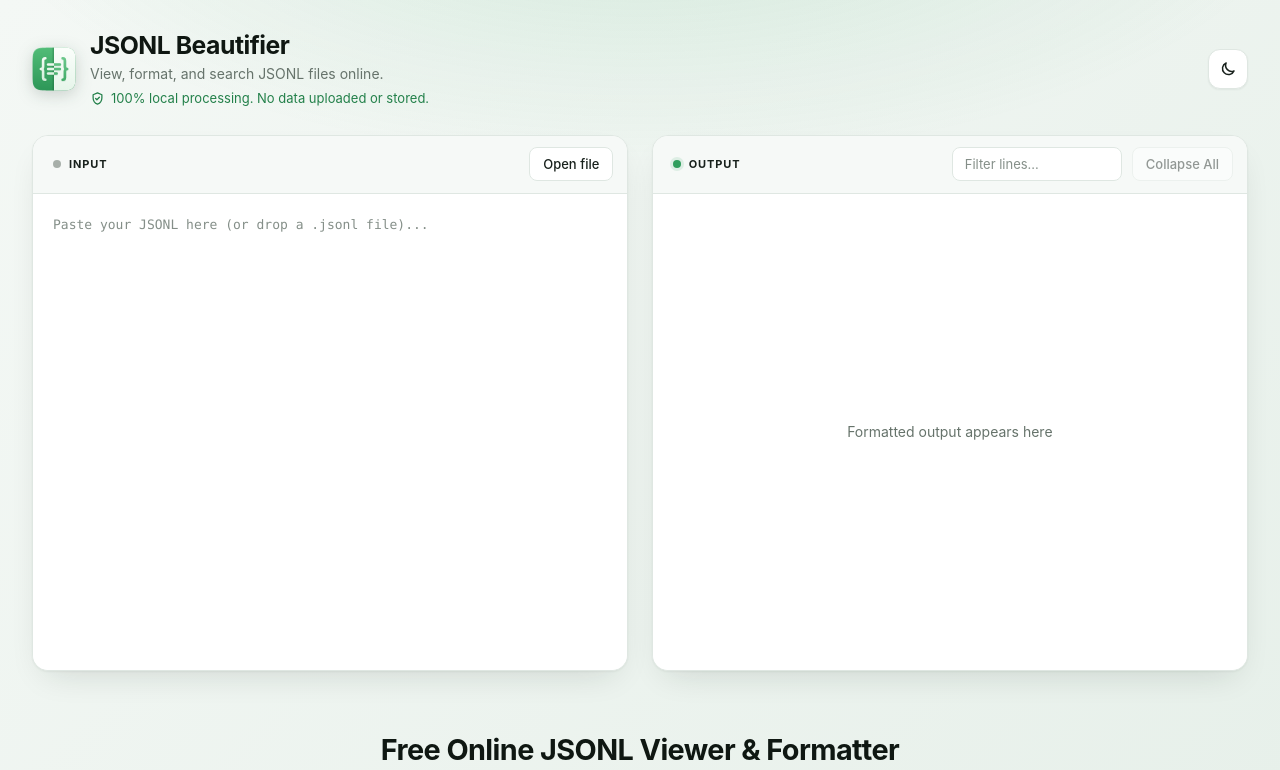
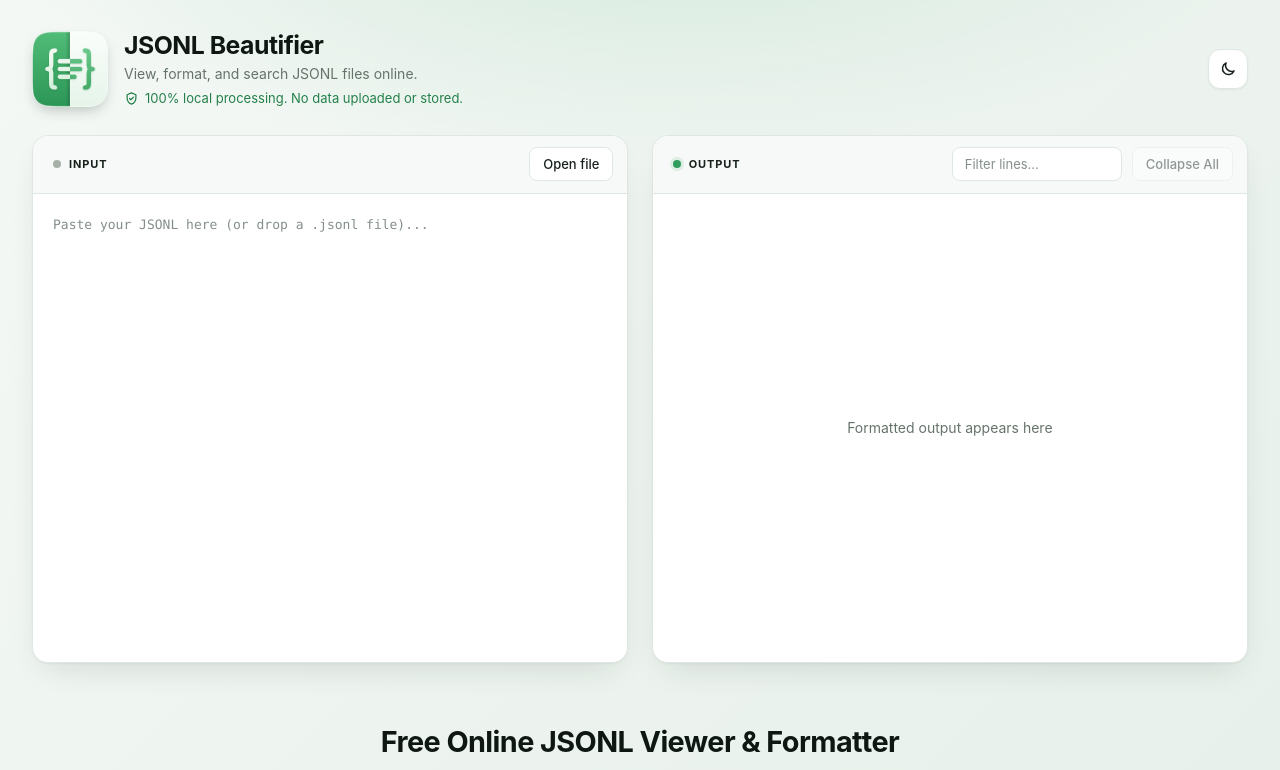
Before and after one commit to NatashaTheRobot/jsonl-beautifier, a plain HTML site: page index.html in a window 1280 px wide. Shown: the top 770 px of the page. Drawn offline with Linux system fonts and the light colour scheme.

Commit message:
Use a PNG logo in the header and make it as tall as the text beside it
Why: Safari drew the SVG logo soft and washed out, and the logo looked
small next to three lines of text.
What: the header now loads logo.png (216 px, sharp at 3x), sized up to
76 px so it matches the heading, subtitle and privacy line; its shadow
is a box-shadow, because a CSS filter on an image is what Safari blurs.
Proof: checked in a Chromium browser at 1280x800 and 375x812. Not yet
seen in Safari: remote automation is off there.

```diff
--- a/index.html
+++ b/index.html
@@ -298,7 +298,7 @@
         .brand {
             display: flex;
             align-items: center;
-            gap: 14px;
+            gap: 16px;
             min-width: 0;
             color: inherit;
             text-decoration: none;
@@ -307,9 +307,11 @@
 
         .brand-logo {
             flex: none;
-            inline-size: 44px;
-            block-size: 44px;
-            filter: drop-shadow(0 4px 8px rgb(16 40 26 / 0.18));
+            inline-size: clamp(56px, 2.5rem + 3vw, 76px);
+            block-size: auto;
+            aspect-ratio: 1;
+            border-radius: 24%;
+            box-shadow: 0 6px 14px -4px rgb(16 40 26 / 0.28);
         }
 
         .brand-text {
@@ -392,8 +394,8 @@
             display: flex;
             flex-wrap: wrap;
             gap: clamp(14px, 0.5rem + 1.2vw, 24px);
-            height: clamp(440px, 100vh - 16.5rem, 62rem);
-            height: clamp(440px, 100dvh - 16.5rem, 62rem);
+            height: clamp(440px, 100vh - 17rem, 62rem);
+            height: clamp(440px, 100dvh - 17rem, 62rem);
         }
 
         .input-panel, .output-panel {
@@ -1014,7 +1016,7 @@
     <div class="container">
         <header>
             <a class="brand" href="/">
-                <img class="brand-logo" src="/logo.svg" width="44" height="44" alt="">
+                <img class="brand-logo" src="/logo.png" width="72" height="72" alt="">
                 <div class="brand-text">
                     <h1>JSONL Beautifier</h1>
                     <p class="tagline">View, format, and search JSONL files online.</p>
```
Also changed, not shown: logo.png (added).
